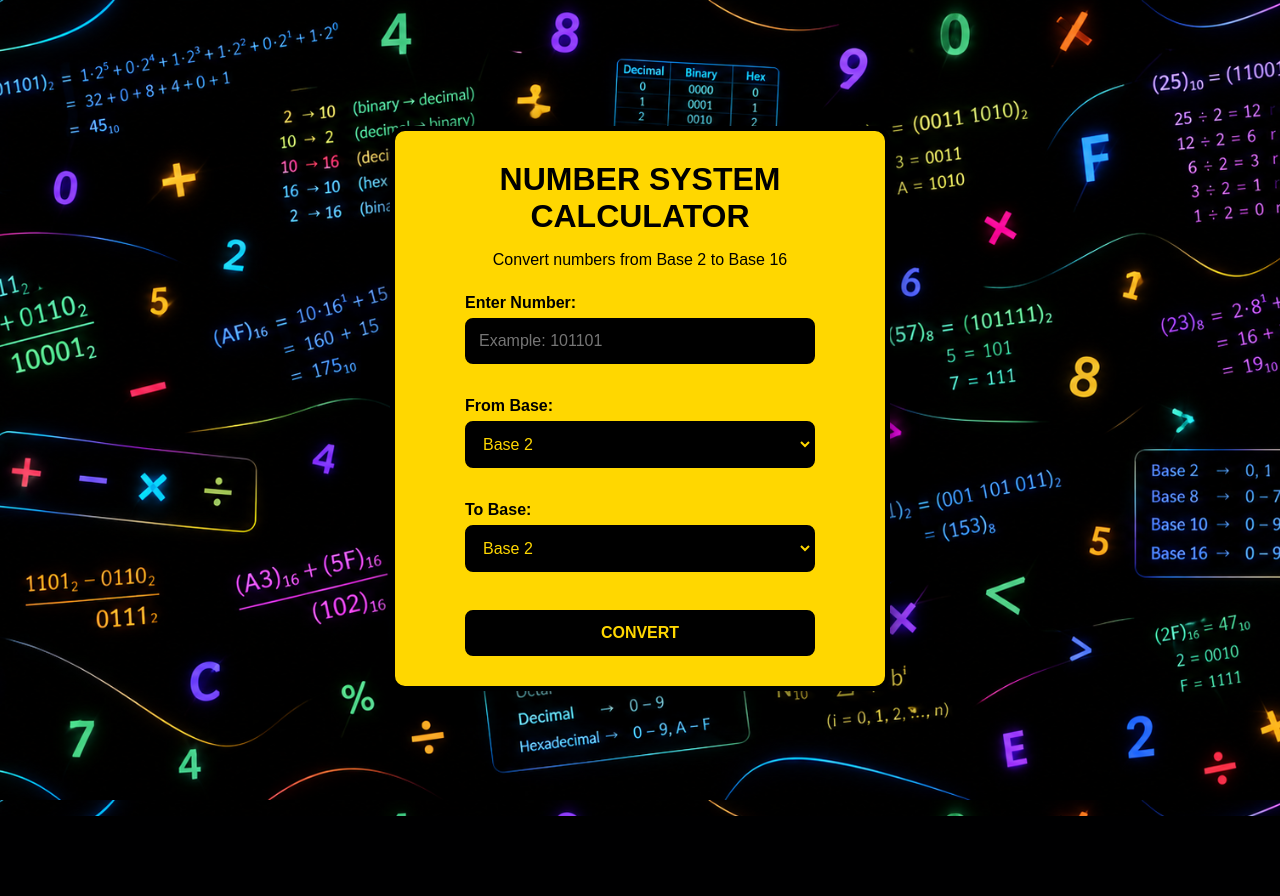
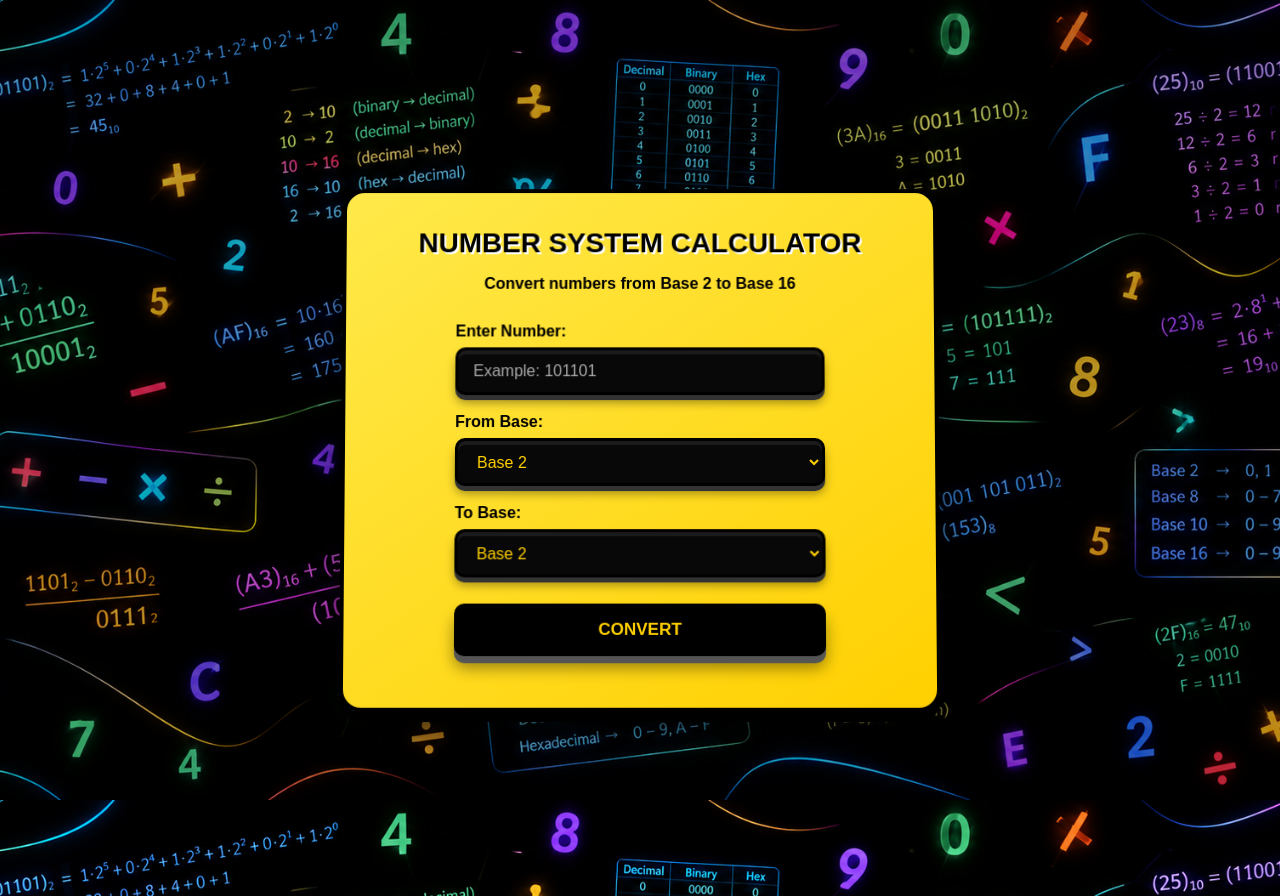
Before and after one commit to fahadyusoph6-design/number-system-calculator, a Flask app: page / in a window 1280 px wide. Before the commit the page ends 816 px from the top, so only its background shows below. Run offline with Flask 3, Linux system fonts and the light colour scheme.

Commit message:
Create 3D calculator design

````diff
--- a/static/style.css
+++ b/static/style.css
@@ -1,7 +1,11 @@
 ```css
-/* ================================
-   PAGE
-================================ */
+/* =========================================
+   BASIC PAGE
+========================================= */
+
+* {
+    box-sizing: border-box;
+}
 
 html,
 body {
@@ -14,190 +18,387 @@ body {
 body {
     min-height: 100vh;
 
+    font-family: Arial, Helvetica, sans-serif;
+
+    /* YOUR BACKGROUND */
     background-image: url("/static/background.png");
     background-size: cover;
     background-position: center;
     background-repeat: no-repeat;
     background-attachment: fixed;
 
-    font-family: Arial, sans-serif;
-
-    display: flex;
-    justify-content: center;
-    align-items: center;
+    overflow-x: hidden;
 }
 
 
-/* ================================
-   CALCULATOR PANEL
-================================ */
+/* =========================================
+   DARK OVERLAY
+========================================= */
 
-.container {
-    width: 90%;
-    max-width: 500px;
+body::before {
+    content: "";
+
+    position: fixed;
+
+    top: 0;
+    left: 0;
+
+    width: 100%;
+    height: 100%;
+
+    background: rgba(0, 0, 0, 0.25);
+
+    z-index: -1;
+}
+
+
+/* =========================================
+   3D SCENE
+========================================= */
+
+.scene {
+    min-height: 100vh;
+
+    display: flex;
+
+    justify-content: center;
+    align-items: center;
 
     padding: 30px;
 
-    /* YELLOW */
-    background-color: #FFD700;
-
-    /* BLACK BORDER */
-    border: 5px solid #000000;
-    border-radius: 15px;
-
-    /* SHADOW */
-    box-shadow: 0 5px 25px rgba(0, 0, 0, 0.7);
-
-    /* CENTER TEXT */
-    text-align: center;
-
-    /* IMPORTANT */
-    box-sizing: border-box;
+    perspective: 1200px;
 }
 
 
-/* ================================
+/* =========================================
+   3D CALCULATOR
+========================================= */
+
+.calculator {
+    width: 100%;
+    max-width: 520px;
+
+    padding: 35px;
+
+    background: linear-gradient(
+        145deg,
+        #ffe94a,
+        #ffd000
+    );
+
+    border: 4px solid #000000;
+
+    border-radius: 22px;
+
+    text-align: center;
+
+    /* 3D DEPTH */
+    box-shadow:
+        0 10px 0 #000000,
+        0 20px 30px rgba(0, 0, 0, 0.65);
+
+    transform: rotateX(2deg);
+
+    transition: transform 0.3s ease,
+                box-shadow 0.3s ease;
+}
+
+
+/* FLOATING EFFECT */
+
+.calculator:hover {
+    transform: translateY(-8px) rotateX(2deg);
+
+    box-shadow:
+        0 18px 0 #000000,
+        0 30px 45px rgba(0, 0, 0, 0.7);
+}
+
+
+/* =========================================
    TITLE
-================================ */
+========================================= */
 
 h1 {
     margin-top: 0;
-    margin-bottom: 10px;
+    margin-bottom: 12px;
 
     color: #000000;
+
+    font-size: 28px;
+
+    text-shadow:
+        2px 2px 0 #ffffff;
 }
 
 
-/* ================================
+/* =========================================
    DESCRIPTION
-================================ */
+========================================= */
 
 .description {
-    margin-bottom: 25px;
+    margin-bottom: 30px;
 
     color: #000000;
+
+    font-weight: bold;
 }
 
 
-/* ================================
+/* =========================================
    FORM
-================================ */
+========================================= */
 
 form {
     width: 100%;
 
     display: flex;
+
     flex-direction: column;
+
     align-items: center;
 }
 
 
-/* ================================
+/* =========================================
    LABELS
-================================ */
+========================================= */
 
 label {
     width: 100%;
-    max-width: 350px;
+    max-width: 370px;
 
-    margin-bottom: 6px;
+    margin-bottom: 7px;
 
     text-align: left;
 
     color: #000000;
+
     font-weight: bold;
 }
 
 
-/* ================================
-   INPUT + SELECT
-================================ */
+/* =========================================
+   INPUTS + SELECT
+========================================= */
 
 input,
 select {
     width: 100%;
-    max-width: 350px;
+    max-width: 370px;
 
-    padding: 12px;
+    height: 48px;
 
-    margin-bottom: 15px;
+    margin-bottom: 18px;
 
-    box-sizing: border-box;
+    padding: 0 15px;
 
-    /* BLACK */
-    background-color: #000000;
+    background: #080808;
 
-    /* YELLOW TEXT */
-    color: #FFD700;
+    color: #ffd000;
 
-    border: 2px solid #000000;
-    border-radius: 8px;
+    border: 3px solid #000000;
+
+    border-radius: 10px;
 
     font-size: 16px;
+
+    outline: none;
+
+    /* 3D INPUT DEPTH */
+    box-shadow:
+        inset 0 4px 0 rgba(255, 255, 255, 0.08),
+        0 5px 0 #333333,
+        0 8px 10px rgba(0, 0, 0, 0.35);
+
+    transition: 0.2s;
 }
 
 
-/* ================================
-   BUTTON
-================================ */
+/* INPUT FOCUS */
+
+input:focus,
+select:focus {
+    border-color: #ffffff;
+
+    transform: translateY(-2px);
+
+    box-shadow:
+        0 6px 0 #333333,
+        0 10px 15px rgba(0, 0, 0, 0.4);
+}
+
+
+/* PLACEHOLDER */
+
+input::placeholder {
+    color: #aaaaaa;
+}
+
+
+/* =========================================
+   CONVERT BUTTON
+========================================= */
 
 button {
     width: 100%;
-    max-width: 350px;
+    max-width: 370px;
 
-    padding: 12px;
+    height: 52px;
 
-    margin-top: 5px;
+    margin-top: 8px;
 
-    background-color: #000000;
-    color: #FFD700;
+    background: #000000;
 
-    border: 2px solid #000000;
-    border-radius: 8px;
+    color: #ffd000;
 
-    font-size: 16px;
+    border: 3px solid #000000;
+
+    border-radius: 10px;
+
+    font-size: 17px;
+
     font-weight: bold;
 
     cursor: pointer;
-}
 
-button:hover {
-    background-color: #333333;
+    /* 3D BUTTON */
+    box-shadow:
+        0 7px 0 #555555,
+        0 12px 15px rgba(0, 0, 0, 0.4);
+
+    transition: all 0.12s ease;
 }
 
 
-/* ================================
+/* BUTTON HOVER */
+
+button:hover {
+    background: #151515;
+
+    transform: translateY(-3px);
+
+    box-shadow:
+        0 10px 0 #555555,
+        0 15px 20px rgba(0, 0, 0, 0.45);
+}
+
+
+/* BUTTON PRESS */
+
+button:active {
+    transform: translateY(5px);
+
+    box-shadow:
+        0 2px 0 #555555,
+        0 5px 8px rgba(0, 0, 0, 0.4);
+}
+
+
+/* =========================================
    RESULT
-================================ */
+========================================= */
 
 .result {
+    margin-top: 30px;
+
+    padding: 20px;
+
+    background: #000000;
+
+    color: #ffd000;
+
+    border: 3px solid #000000;
+
+    border-radius: 12px;
+
+    box-shadow:
+        0 6px 0 #444444,
+        0 10px 15px rgba(0, 0, 0, 0.4);
+}
+
+
+/* RESULT TITLE */
+
+.result h2 {
+    margin-top: 0;
+
+    color: #ffffff;
+}
+
+
+/* ANSWER */
+
+.answer {
+    font-size: 25px;
+
+    font-weight: bold;
+
+    color: #ffd000;
+}
+
+
+/* =========================================
+   SOLUTION
+========================================= */
+
+.solution {
     margin-top: 25px;
 
-    padding: 15px;
+    padding: 20px;
 
-    background-color: #000000;
-    color: #FFD700;
+    background: #111111;
 
-    border-radius: 8px;
+    color: #ffd000;
+
+    border: 3px solid #000000;
+
+    border-radius: 12px;
+
+    text-align: left;
+
+    line-height: 1.6;
+
+    box-shadow:
+        0 6px 0 #444444,
+        0 10px 15px rgba(0, 0, 0, 0.4);
+}
+
+
+/* SOLUTION TITLE */
+
+.solution h3 {
+    margin-top: 0;
+
+    color: #ffffff;
 
     text-align: center;
 }
 
 
-/* ================================
-   SOLUTION
-================================ */
+/* =========================================
+   MOBILE
+========================================= */
 
-.solution {
-    margin-top: 20px;
+@media (max-width: 600px) {
 
-    padding: 15px;
+    .scene {
+        padding: 15px;
+    }
 
-    background-color: #000000;
-    color: #FFD700;
+    .calculator {
+        padding: 25px 18px;
+    }
 
-    border-radius: 8px;
+    h1 {
+        font-size: 22px;
+    }
 
-    text-align: left;
+    input,
+    select,
+    button,
+    label {
+        max-width: 100%;
+    }
 }
 ```
--- a/templates/index.html
+++ b/templates/index.html
@@ -1,18 +1,27 @@
+```html
 <!DOCTYPE html>
 <html>
 
 <head>
     <meta charset="UTF-8">
+
+    <meta name="viewport" content="width=device-width, initial-scale=1.0">
+
     <title>Number System Calculator</title>
 
-    <link rel="icon" type="image/png" href="{{ url_for('static', filename='favicon.png') }}">
+    <link rel="icon"
+          type="image/png"
+          href="{{ url_for('static', filename='favicon.png') }}">
 
-    <link rel="stylesheet" href="{{ url_for('static', filename='style.css') }}">
+    <link rel="stylesheet"
+          href="{{ url_for('static', filename='style.css') }}">
 </head>
 
 <body>
 
-<div class="container">
+    <div class="scene">
+
+        <div class="calculator">
 
             <h1>NUMBER SYSTEM CALCULATOR</h1>
 
@@ -20,22 +29,27 @@
                 Convert numbers from Base 2 to Base 16
             </p>
 
+
             <form method="POST">
 
-        <label>Enter Number:</label>
+                <label for="number">
+                    Enter Number:
+                </label>
 
                 <input
+                    id="number"
                     type="text"
                     name="number"
                     placeholder="Example: 101101"
                     required
                 >
 
-        <br>
 
-        <label>From Base:</label>
+                <label for="from_base">
+                    From Base:
+                </label>
 
-        <select name="from_base">
+                <select id="from_base" name="from_base">
 
                     {% for base in range(2, 17) %}
 
@@ -47,11 +61,12 @@
 
                 </select>
 
-        <br>
 
-        <label>To Base:</label>
+                <label for="to_base">
+                    To Base:
+                </label>
 
-        <select name="to_base">
+                <select id="to_base" name="to_base">
 
                     {% for base in range(2, 17) %}
 
@@ -63,7 +78,6 @@
 
                 </select>
 
-        <br>
 
                 <button type="submit">
                     CONVERT
@@ -76,16 +90,18 @@
 
                 <div class="result">
 
-        <h2>Result</h2>
+                    <h2>RESULT</h2>
 
-        <strong>{{ result }}</strong>
+                    <div class="answer">
+                        {{ result }}
+                    </div>
 
                 </div>
 
 
                 <div class="solution">
 
-        <h3>Solution</h3>
+                    <h3>SOLUTION</h3>
 
                     {{ solution | safe }}
 
@@ -93,9 +109,11 @@
 
             {% endif %}
 
+        </div>
 
     </div>
 
 </body>
 
 </html>
+```
````
Lines whose indentation alone changed are shown as unchanged.
